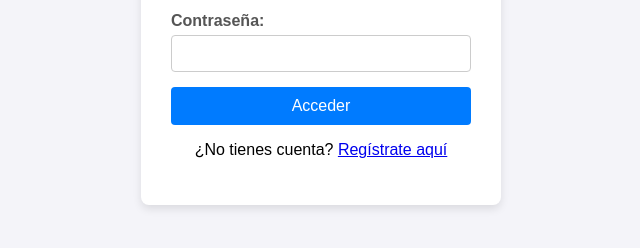
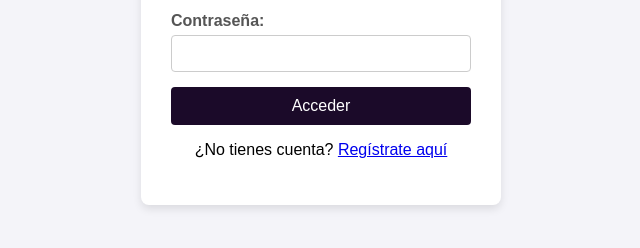
Before and after one commit to gmoyavega/tps-js-408, a plain HTML site: page login.html in a window 1280 px wide. Shown: the part 378-626 px from the top of the page, without its empty margins (319-959 px from the left). Drawn offline with Linux system fonts and the light colour scheme.

Commit message:
Update login.html

```diff
--- a/login.html
+++ b/login.html
@@ -46,7 +46,7 @@
         button {
             width: 100%;
             padding: 10px;
-            background-color: #007bff;
+            background-color: #1b0a29;
             color: white;
             border: none;
             border-radius: 4px;
```
